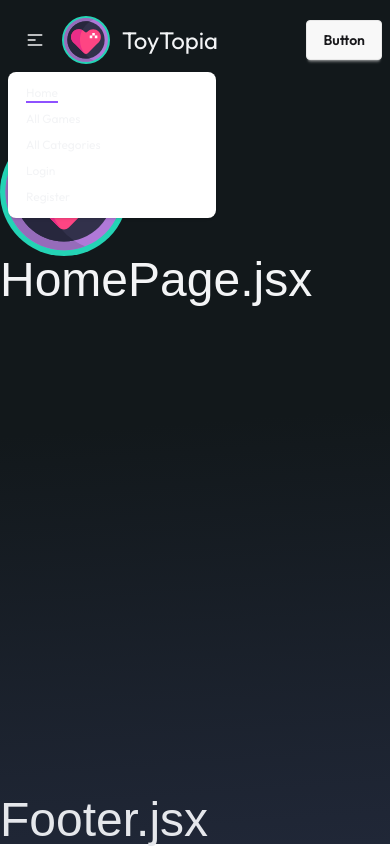
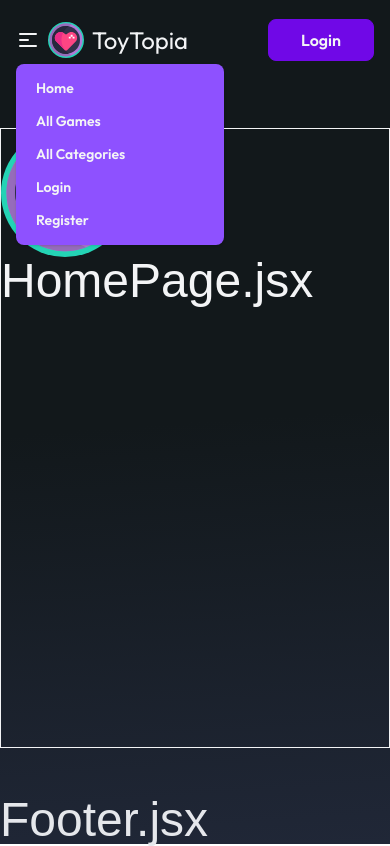
Before and after one commit to MdSakifHossain/PH-Lv01-B12A09-ToyTopia-04-11-2025, a React (Vite) app: page / in a window 390 px wide. Both pictures are taken after a click on the button 35 px from the left and 40 px from the top of the page. Built offline with nearby package versions, Linux system fonts and the light colour scheme; a web font is replaced by a local one.

Commit message:
feat(header): ensure full responsiveness for header

```diff
--- a/src/App.jsx
+++ b/src/App.jsx
@@ -8,7 +8,7 @@ const App = () => {
     <div className="font-display-mono min-h-svh body text-gray-100 flex flex-col gap-12">
       <Header />
 
-      <main className="container mx-auto flex-1">
+      <main className="border container mx-auto flex-1">
         <Outlet />
       </main>
 
--- a/src/components/Header.jsx
+++ b/src/components/Header.jsx
@@ -3,7 +3,6 @@ import { Link, NavLink } from "react-router";
 import { Utils } from "../utils/utils";
 
 const Header = () => {
-  console.log(Utils.NAV_LINKS);
   const NavLinks = Utils.NAV_LINKS.map((link) => (
     <li key={link.id}>
       <NavLink to={link.href}>{link.display}</NavLink>
@@ -12,13 +11,13 @@ const Header = () => {
 
   return (
     <header className="font-outfit">
-      <div className="container mx-auto navbar my-2">
+      <div className="container mx-auto navbar my-2 px-4">
         <div className="navbar-start">
           <div className="dropdown">
-            <div tabIndex={0} role="button" className="btn btn-ghost lg:hidden">
+            <div tabIndex={0} role="button" className="lg:hidden pr-2">
               <svg
                 xmlns="http://www.w3.org/2000/svg"
-                className="h-5 w-5"
+                className="size-6"
                 fill="none"
                 viewBox="0 0 24 24"
                 stroke="currentColor"
@@ -34,23 +33,29 @@ const Header = () => {
             </div>
             <ul
               tabIndex="-1"
-              className="menu menu-sm dropdown-content bg-base-100 rounded-box z-1 mt-3 w-52 p-2 shadow"
+              className="menu menu-md dropdown-content rounded-box z-1 mt-3 w-52 p-2 shadow bg-violet-500 font-semibold"
             >
               {NavLinks}
             </ul>
           </div>
-          <Link className="flex items-center gap-3" to={`/`}>
-            <img className="size-12" src="/vite.svg" alt="Site Logo" />
+          <Link className="flex items-center gap-2" to={`/`}>
+            <img
+              className="size-9 lg:size-12"
+              src="/vite.svg"
+              alt="Site Logo"
+            />
             <h3 className="text-2xl">ToyTopia</h3>
           </Link>
         </div>
 
         <div className="navbar-center hidden lg:flex">
-          <ul className="menu menu-horizontal px-1">{NavLinks}</ul>
+          <ul className="menu menu-horizontal px-1 text-lg">{NavLinks}</ul>
         </div>
 
         <div className="navbar-end">
-          <a className="btn">Button</a>
+          <button className="border border-violet-700 bg-violet-700 px-8 py-2 text-base lg:text-lg font-semibold rounded-lg transition-all duration-150 active:scale-95">
+            Login
+          </button>
         </div>
       </div>
     </header>
--- a/src/index.css
+++ b/src/index.css
@@ -10,7 +10,7 @@
 }
 
 li a.active {
-  @apply underline underline-offset-4 decoration-2 decoration-violet-500;
+  @apply underline underline-offset-8 decoration-2 decoration-violet-500;
 }
 
 .body {
```
